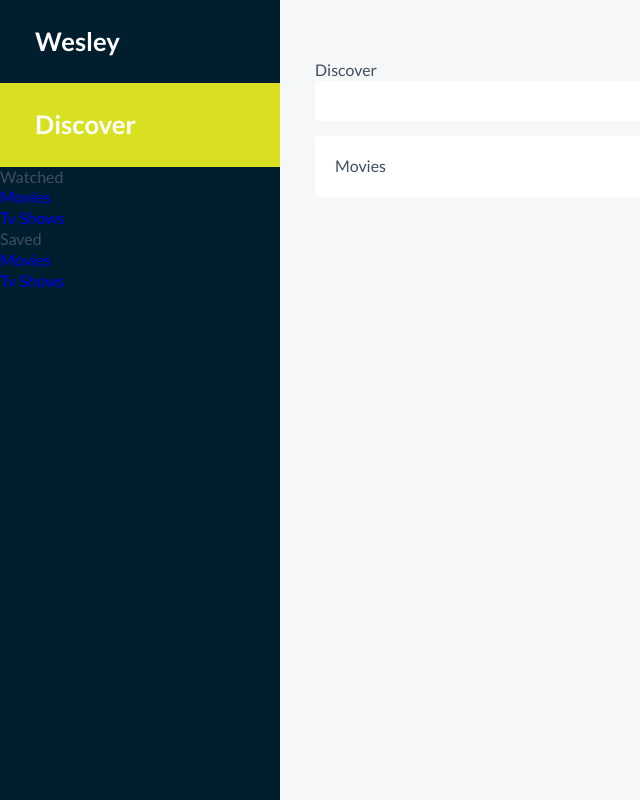
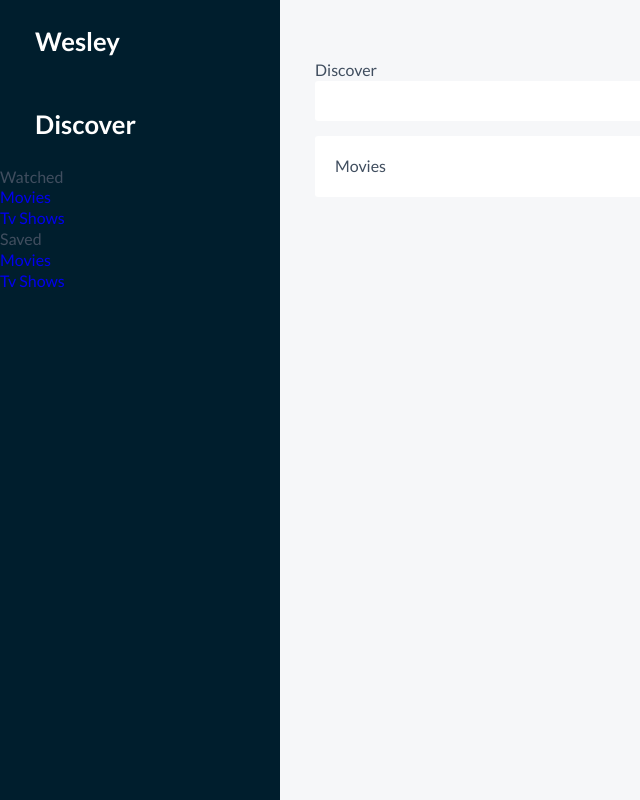
Before and after one commit to chriscodingxyz/Cord-redo, a React (Create React App) app: page /discover in a window 1280 px wide. Shown: the whole page, without its empty margins (0-640 px from the left). Built offline with nearby package versions, Linux system fonts and the light colour scheme.

Commit message:
2. updated evertyhing to box-sizing: border box (more accepted standard)

```diff
--- a/package.json
+++ b/package.json
@@ -17,7 +17,7 @@
     "eject": "react-scripts eject",
     "build-css": "node-sass src/ -o src/",
     "watch-css": "npm run build-css && node-sass src/ -o src/ --watch",
-    "start-js": "react-scripts start",
+    "start-js": "react-scripts --openssl-legacy-provider  start",
     "start": "npm-run-all -p watch-css start-js",
     "build": "npm run build-css && react-scripts build"
   },
--- a/src/app.tsx
+++ b/src/app.tsx
@@ -1,21 +1,21 @@
 import React from "react";
 import { BrowserRouter as Router, Route, Switch } from "react-router-dom";
-import styled from 'styled-components';
+import styled, { GlobalStyleComponent, css } from "styled-components";
 
 import SideNavBar from "./components/sidenavbar";
 
 import Discover from "./pages/discover";
 
-import './css/app.css';
+import "./css/app.css";
 
-export default function App(props) {
+export default function App() {
   return (
     <Router>
       <PageContainer>
-        <SideNavBar {...props} />
+        <SideNavBar />
         <ContentWrapper>
           <Switch>
-            <Route path="/discover" component={Discover} {...props}/>
+            <Route path="/discover" component={Discover} />
           </Switch>
         </ContentWrapper>
       </PageContainer>
@@ -23,11 +23,10 @@ export default function App(props) {
   );
 }
 
-
 const ContentWrapper = styled.main`
   padding-left: 280px;
-`
+`;
 
 const PageContainer = styled.main`
   overflow-x: hidden;
-`
+`;
--- a/src/css/app.css
+++ b/src/css/app.css
@@ -1,5 +1,8 @@
+* {
+  box-sizing: border-box; }
+
 body {
-  font-family: 'Lato', sans-serif;
+  font-family: "Lato", sans-serif;
   font-size: 1em;
   line-height: 1.3;
   background-color: #f6f7f9;
@@ -10,26 +13,7 @@ body {
 a {
   text-decoration: none; }
 
-input, textarea {
-  font-family: 'Lato', sans-serif;
+input,
+textarea {
+  font-family: "Lato", sans-serif;
   background-color: transparent; }
-
-.menu_nav_link.active {
-  background-color: #d9e021; }
-
-.main_nav_link.active {
-  background-color: transparent; }
-
-.search_inputs_cont .search_input:last-child {
-  margin-bottom: 10px; }
-
-@media only screen and (max-width: 768px) {
-  .search_inputs_cont .search_input:last-child {
-    display: none; } }
-
-.mobile_only_input {
-  display: none; }
-
-@media only screen and (max-width: 768px) {
-  .mobile_only_input {
-    display: block; } }
--- a/src/css/app.scss
+++ b/src/css/app.scss
@@ -1,5 +1,9 @@
+* {
+  box-sizing: border-box;
+}
+
 body {
-  font-family: 'Lato', sans-serif;
+  font-family: "Lato", sans-serif;
   font-size: 1em;
   line-height: 1.3;
   background-color: #f6f7f9;
@@ -12,7 +16,8 @@ a {
   text-decoration: none;
 }
 
-input, textarea {
-  font-family: 'Lato', sans-serif;
+input,
+textarea {
+  font-family: "Lato", sans-serif;
   background-color: transparent;
 }
```
Also changed, not shown: src/index.tsx (+4 -4 lines), 1 other file (tests, documents, lock files or other folders).
